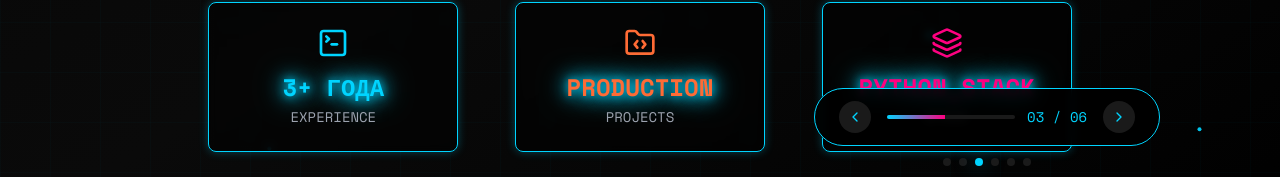
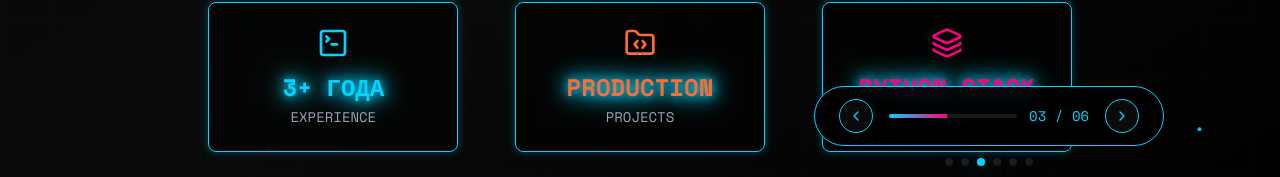
Before and after one commit to R0D10Nq/qr0d10n, a React (Vite) app in the folder frontend/: page / in a window 1280 px wide. Shown: the part 578-755 px from the top of the page. Built offline with nearby package versions, Linux system fonts and the light colour scheme; no server answers.

Commit message:
закинул немного правок

```diff
--- a/frontend/src/components/sections/CyberHeroSection.tsx
+++ b/frontend/src/components/sections/CyberHeroSection.tsx
@@ -23,6 +23,7 @@ const CyberHeroSection: React.FC = () => {
         charIndex++;
       } else {
         clearInterval(typeInterval);
+        // wait a bit before next text
         setTimeout(() => {
           setCurrentIndex((prev) => (prev + 1) % texts.length);
         }, 2000);
@@ -34,7 +35,7 @@ const CyberHeroSection: React.FC = () => {
 
   return (
     <section className="min-h-screen flex items-center justify-center relative overflow-hidden bg-gradient-to-br from-[var(--cyber-darker)] via-[var(--cyber-dark)] to-black">
-      {/* Grid Background */}
+      {/* background grid */}
       <div className="absolute inset-0 opacity-20">
         <div className="absolute inset-0" style={{
           backgroundImage: `
@@ -45,7 +46,7 @@ const CyberHeroSection: React.FC = () => {
         }} />
       </div>
 
-      {/* Floating Particles */}
+      {/* particles */}
       {[...Array(20)].map((_, i) => (
         <motion.div
           key={i}
--- a/frontend/src/components/sections/CyberProjectsSection.tsx
+++ b/frontend/src/components/sections/CyberProjectsSection.tsx
@@ -10,11 +10,11 @@ const CyberProjectsSection: React.FC = () => {
   const categories = ['все', 'веб', 'api', 'автоматизация', 'ии'];
   const projects = portfolioData.projects;
 
-  const filteredProjects = projects;
+  const filteredProjects = projects; // TODO: add filtering logic
 
   return (
     <section className="py-20 bg-gradient-to-b from-black via-[var(--cyber-dark)] to-black relative overflow-hidden">
-      {/* Holographic Grid Background */}
+      {/* grid bg */}
       <div className="absolute inset-0 opacity-10">
         <div className="absolute inset-0" style={{
           backgroundImage: `
@@ -34,10 +34,10 @@ const CyberProjectsSection: React.FC = () => {
           className="text-center mb-16"
         >
           <h2 className="text-5xl md:text-6xl font-bold terminal-font text-[var(--neon-cyan)] animate-neon-glow mb-4">
-            МАТРИЦА_ПРОЕКТОВ
+            ПРОЕКТЫ_И_ДОСТИЖЕНИЯ
           </h2>
           <div className="text-[var(--neon-orange)] terminal-font text-lg">
-            {'>'} ЗАГРУЗКА_БАЗЫ_ПРОЕКТОВ...
+            {'>'} загружаю проекты...
           </div>
         </motion.div>
 
--- a/frontend/src/components/ui/SlideNavigation.tsx
+++ b/frontend/src/components/ui/SlideNavigation.tsx
@@ -101,14 +101,16 @@ const SlideNavigation: React.FC<SlideNavigationProps> = ({ sections }) => {
           className="fixed bottom-6 left-[63.6%] transform -translate-x-1/2 z-50"
         >
           <div className="bg-black/90 backdrop-blur-sm border border-[var(--neon-cyan)] rounded-full px-6 py-3 flex items-center gap-4">
-            {/* Previous Button */}
-            <button
-              onClick={() => currentSection > 0 && scrollToSection(currentSection - 1)}
+            {/* prev btn */}
+            <motion.button
+              whileHover={{ scale: 1.1 }}
+              whileTap={{ scale: 0.95 }}
+              onClick={() => setCurrentSection(Math.max(0, currentSection - 1))}
               disabled={currentSection === 0}
-              className="p-2 rounded-full bg-[var(--cyber-gray)] hover:bg-[var(--neon-cyan)]/20 disabled:opacity-30 disabled:cursor-not-allowed transition-colors"
+              className="p-2 rounded-full bg-[var(--cyber-dark)] border border-[var(--neon-cyan)] text-[var(--neon-cyan)] disabled:opacity-50 disabled:cursor-not-allowed hover:bg-[var(--neon-cyan)] hover:text-black transition-all"
             >
-              <ChevronLeft className="w-4 h-4 text-[var(--neon-cyan)]" />
-            </button>
+              <ChevronLeft className="w-4 h-4" />
+            </motion.button>
 
             {/* Progress Bar */}
             <div className="flex items-center gap-3">
@@ -127,14 +129,16 @@ const SlideNavigation: React.FC<SlideNavigationProps> = ({ sections }) => {
               </span>
             </div>
 
-            {/* Next Button */}
-            <button
-              onClick={() => currentSection < sections.length - 1 && scrollToSection(currentSection + 1)}
+            {/* next btn */}
+            <motion.button
+              whileHover={{ scale: 1.1 }}
+              whileTap={{ scale: 0.95 }}
+              onClick={() => setCurrentSection(Math.min(sections.length - 1, currentSection + 1))}
               disabled={currentSection === sections.length - 1}
-              className="p-2 rounded-full bg-[var(--cyber-gray)] hover:bg-[var(--neon-cyan)]/20 disabled:opacity-30 disabled:cursor-not-allowed transition-colors"
+              className="p-2 rounded-full bg-[var(--cyber-dark)] border border-[var(--neon-cyan)] text-[var(--neon-cyan)] disabled:opacity-50 disabled:cursor-not-allowed hover:bg-[var(--neon-cyan)] hover:text-black transition-all"
             >
-              <ChevronRight className="w-4 h-4 text-[var(--neon-cyan)]" />
-            </button>
+              <ChevronRight className="w-4 h-4" />
+            </motion.button>
           </div>
 
           {/* Section Dots */}
--- a/frontend/src/data/portfolioData.ts
+++ b/frontend/src/data/portfolioData.ts
@@ -1,7 +1,4 @@
-/**
- * Статические данные портфолио для GitHub Pages.
- * Основано на full_resume.md и эталонном сайте.
- */
+// portfolio data
 
 import type { PersonalInfo, Project, Experience, Technology, PortfolioStats } from '../types';
 
@@ -29,7 +26,7 @@ export const personalStory = `
 
 Во время практики разработал полноценный корпоративный портал для ОГКУ «Центр занятости населения Томской области». Проект был принят настолько успешно, что меня **сразу взяли в штат**.
 
-После первой работы вышел на фриланс - это был период интенсивного изучения современных технологий и перехода на Python backend. Изучил FastAPI, Docker, asyncio, работал с LLM и создавал интересные pet-проекты.
+После первой работы вышел на фриланс - это был период интенсивного изучения современных технологий и перехода на Python backend. Изучил FastAPI, Docker, asyncio, работал с различными API, экспериментировал с LLM и создавал интересные pet-проекты.
 
 В Sinergium работал над мультитенантной платформой для ~400 стоматологических клиник, где создал систему автоматизации, которая сократила время создания лендингов с 2-3 дней до 30 минут.
 
@@ -42,7 +39,7 @@ export const principles = [
     id: 1,
     icon: '🧩',
     title: 'Решение сложных задач',
-    description: 'Беру на себя сложные технические вызовы — от оптимизации БД до внедрения real-time и ML. Люблю разбираться в архитектуре и находить элегантные решения.',
+    description: 'Беру на себя сложные технические вызовы — от оптимизации БД до внедрения real-time систем и ML интеграций. Люблю разбираться в архитектуре и находить элегантные решения.',
   },
   {
     id: 2,
```
Also changed, not shown: frontend/src/components/sections/CyberJourney.tsx (+3 -6 lines), frontend/src/components/sections/CyberTechStack.tsx (+3 -10 lines), frontend/src/components/ui/MatrixRain.tsx (+5 -5 lines).
